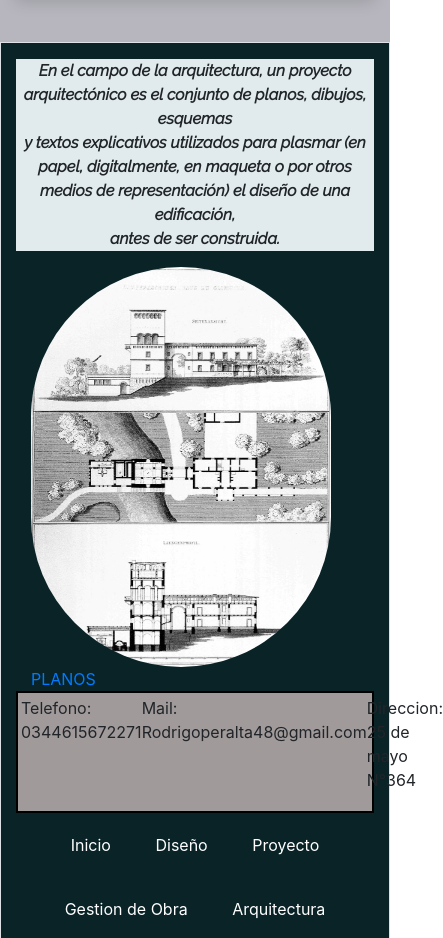
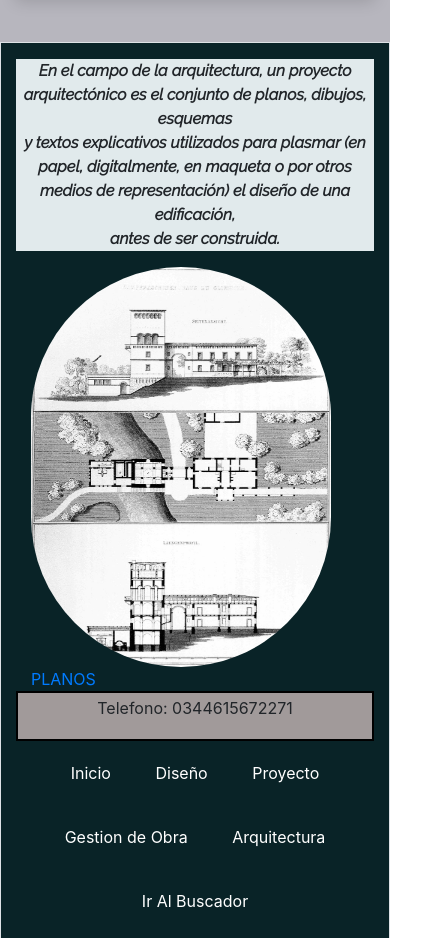
Before and after one commit to RodrigoDjc/Proyecto_final_terminado, a website: page Proyecto/Proyecto.html in a window 390 px wide. Shown: the part 105-1043 px from the top of the page, 443 px wide, since content can reach past the window. Drawn offline with Linux system fonts and the light colour scheme.

Commit message:
Update Proyecto.html

```diff
--- a/Proyecto/Proyecto.html
+++ b/Proyecto/Proyecto.html
@@ -55,8 +55,8 @@
 
                <div class="footer_datos d-flex justify-content-around ">
                  <p>Telefono: 0344615672271</p>
-                 <p>Mail: Rodrigoperalta48@gmail.com</p>
-                 <p>Direccion: 25 de mayo N°364</p>
+                 <p class="d-none d-sm-block">Mail: Rodrigoperalta48@gmail.com</p>
+                 <p class="d-none d-sm-block">Direccion: 25 de mayo N°364</p>
               </div>
 
 
```
